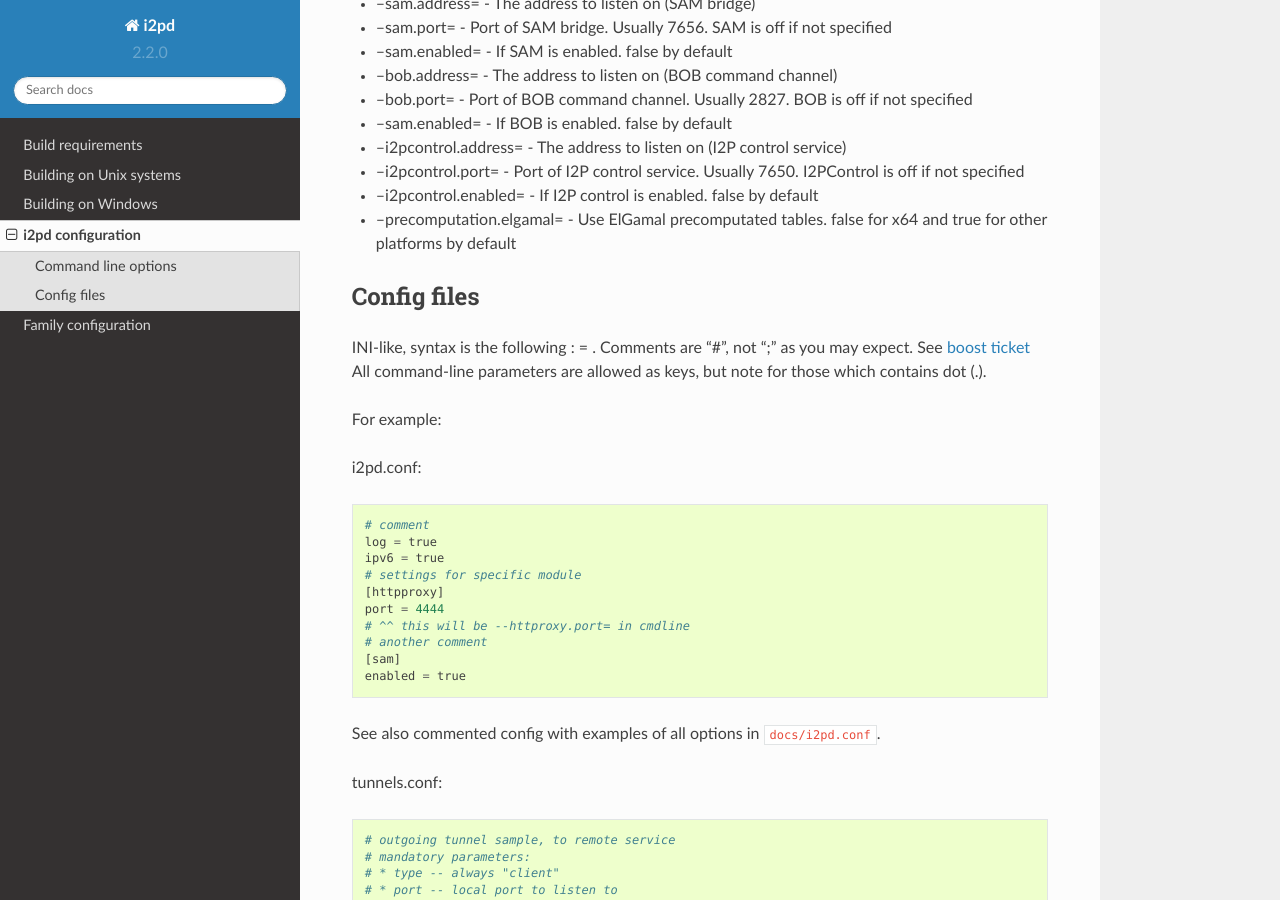
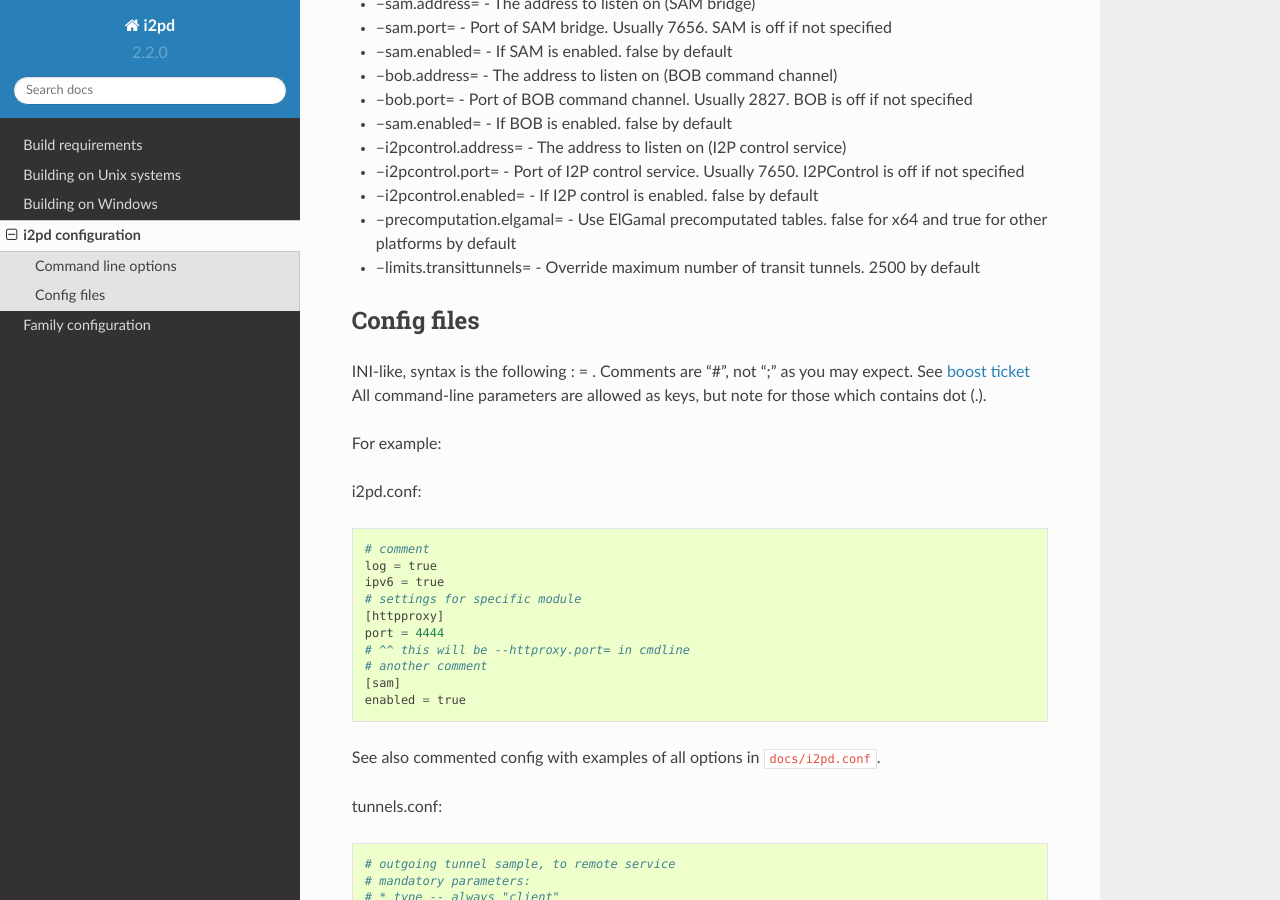
Before and after one commit to PurpleI2P/i2pd, a Sphinx documentation site: the page built from docs/configuration.md, in a window 1280 px wide and 900 px high, scrolled down 1232 px. Built offline with Sphinx 7.4.7 and the Read the Docs theme 2.0.0, drawn with Linux system fonts in a browser that asks for light colours.

Commit message:
limits.transittunnels

```diff
--- a/docs/configuration.md
+++ b/docs/configuration.md
@@ -62,6 +62,8 @@
 * --i2pcontrol.enabled= - If I2P control is enabled. false by default
 
 * --precomputation.elgamal=  - Use ElGamal precomputated tables. false for x64 and true for other platforms by default
+
+* --limits.transittunnels=  - Override maximum number of transit tunnels. 2500 by default
 
 Config files
 ------------
```
